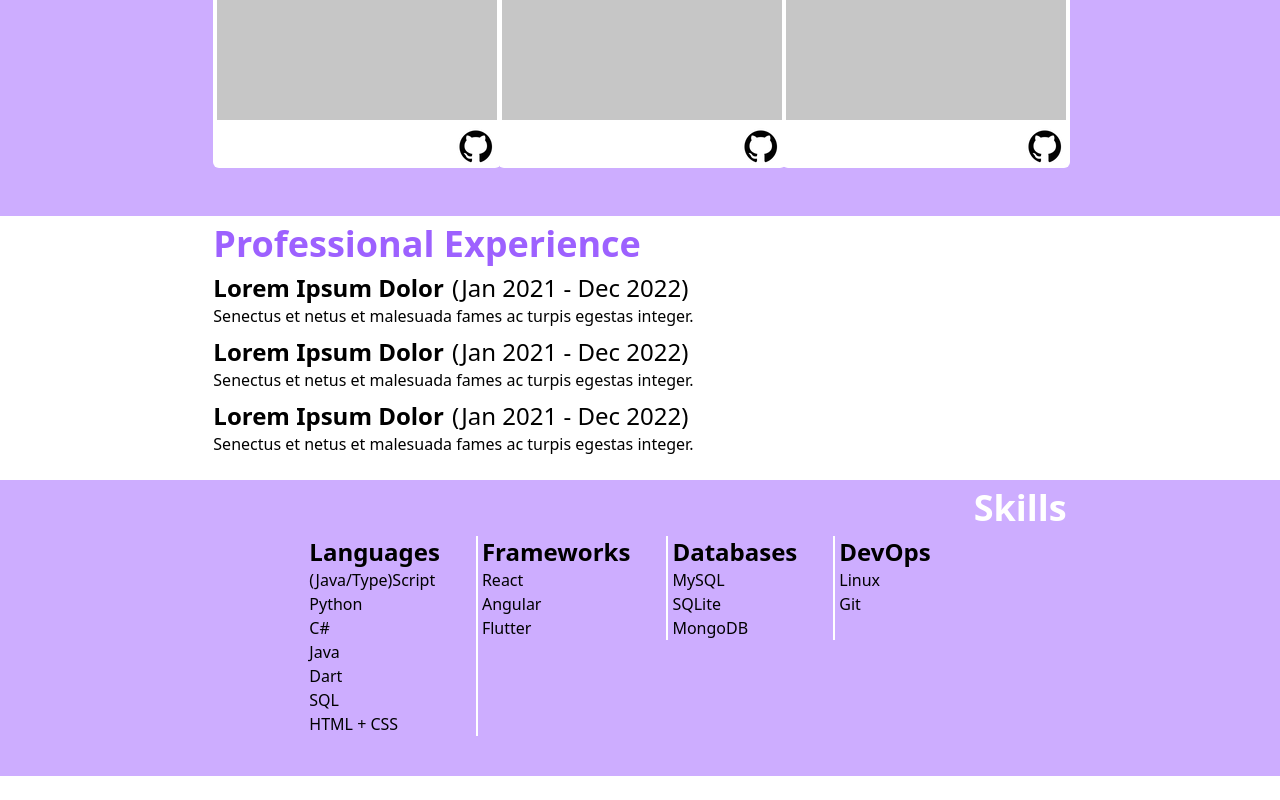
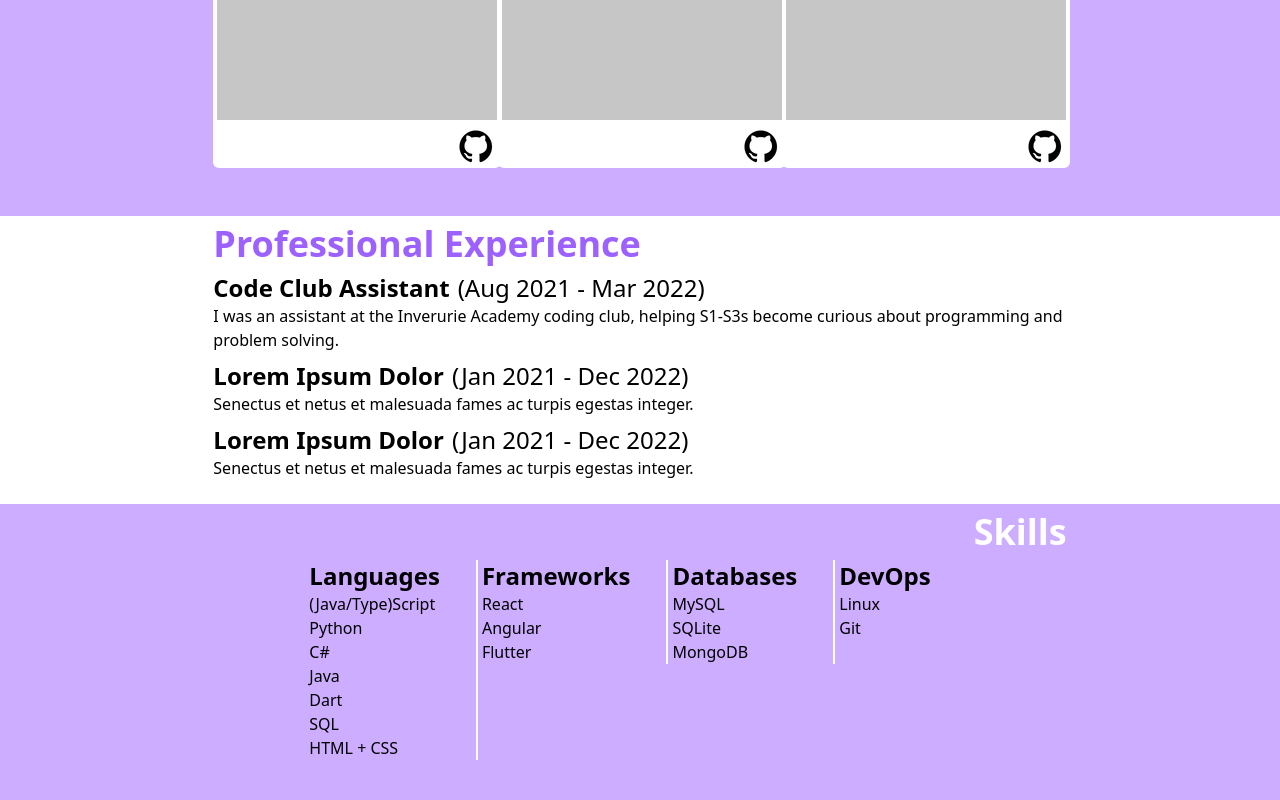
Before and after one commit to RangerVinven/Old-Portfolio, a React (Vite) app: page / in a window 1280 px wide. Shown: the part 1880-2680 px from the top of the page. Before the commit the page ends 2656 px from the top, so only its background shows below. Built offline with nearby package versions, Linux system fonts and the light colour scheme.

Commit message:
Added props to the ExperienceItem component

```diff
--- a/src/components/ExperienceItem.tsx
+++ b/src/components/ExperienceItem.tsx
@@ -1,11 +1,17 @@
-export default function ExperienceItem() {
+interface Props {
+	title: String;
+	dates: String;
+	description: String;
+}
+
+export default function ExperienceItem(props: Props) {
   return (
-    <div className="mb-2">
-        <div className="flex">
-            <h1 className="font-bold text-2xl mr-2">Lorem Ipsum Dolor</h1>
-            <h1 className="text-2xl">(Jan 2021 - Dec 2022)</h1>
-        </div>
-        <p>Senectus et netus et malesuada fames ac turpis egestas integer.</p>
-    </div>
+	<div className="mb-2">
+		<div className="flex">
+			<h1 className="font-bold text-2xl mr-2">{props.title}</h1>
+			<h1 className="text-2xl">({props.dates})</h1>
+		</div>
+		<p>{props.description}</p>
+	</div>
   )
 }
--- a/src/pages/Experience.tsx
+++ b/src/pages/Experience.tsx
@@ -6,9 +6,9 @@ export default function Experience() {
     <div className="flex justify-center py-2 pb-4">
       <div className="w-4/6">
             <Title title="Professional Experience" isPurple={true} />
-            <ExperienceItem />
-            <ExperienceItem />
-            <ExperienceItem />
+            <ExperienceItem title="Code Club Assistant" dates="Aug 2021 - Mar 2022" description="I was an assistant at the Inverurie Academy coding club, helping S1-S3s become curious about programming and problem solving." />
+            <ExperienceItem title="Lorem Ipsum Dolor" dates="Jan 2021 - Dec 2022" description="Senectus et netus et malesuada fames ac turpis egestas integer." />
+            <ExperienceItem title="Lorem Ipsum Dolor" dates="Jan 2021 - Dec 2022" description="Senectus et netus et malesuada fames ac turpis egestas integer." />
       </div>
     </div>
   )
```
